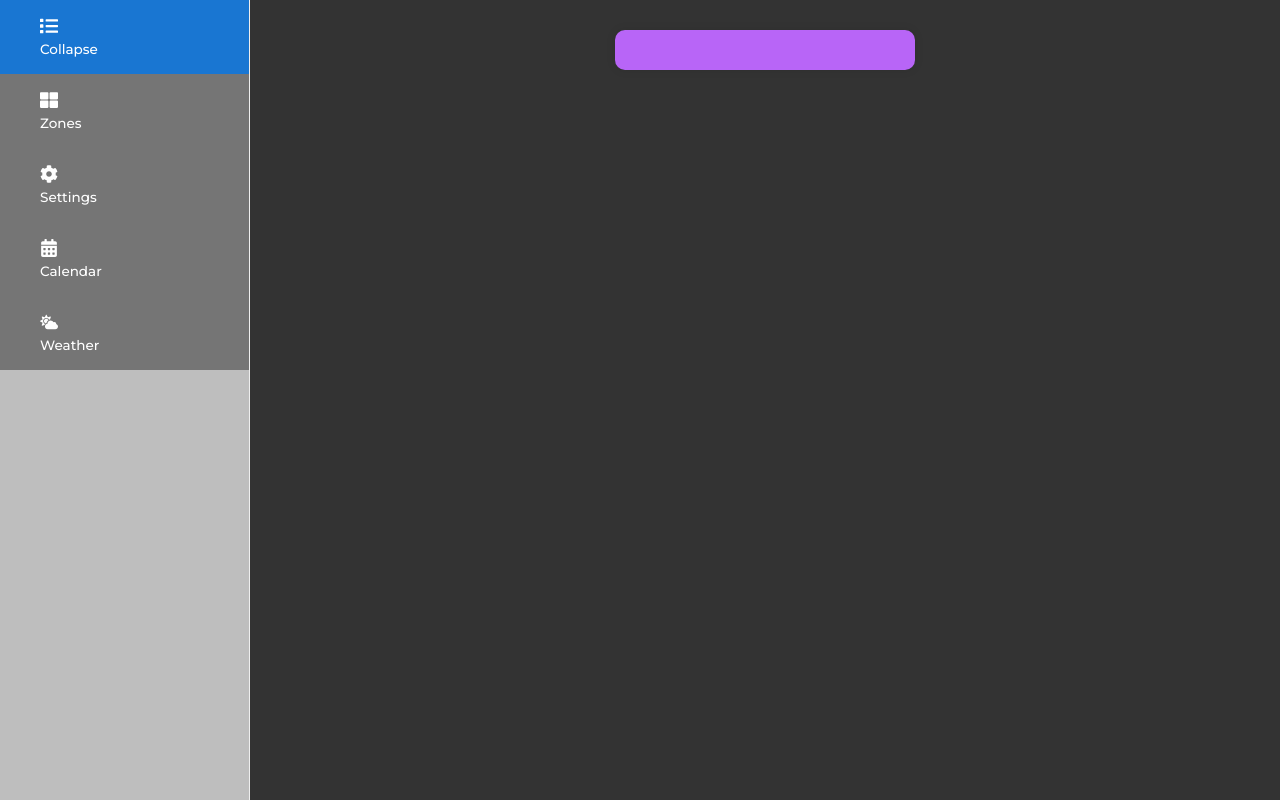
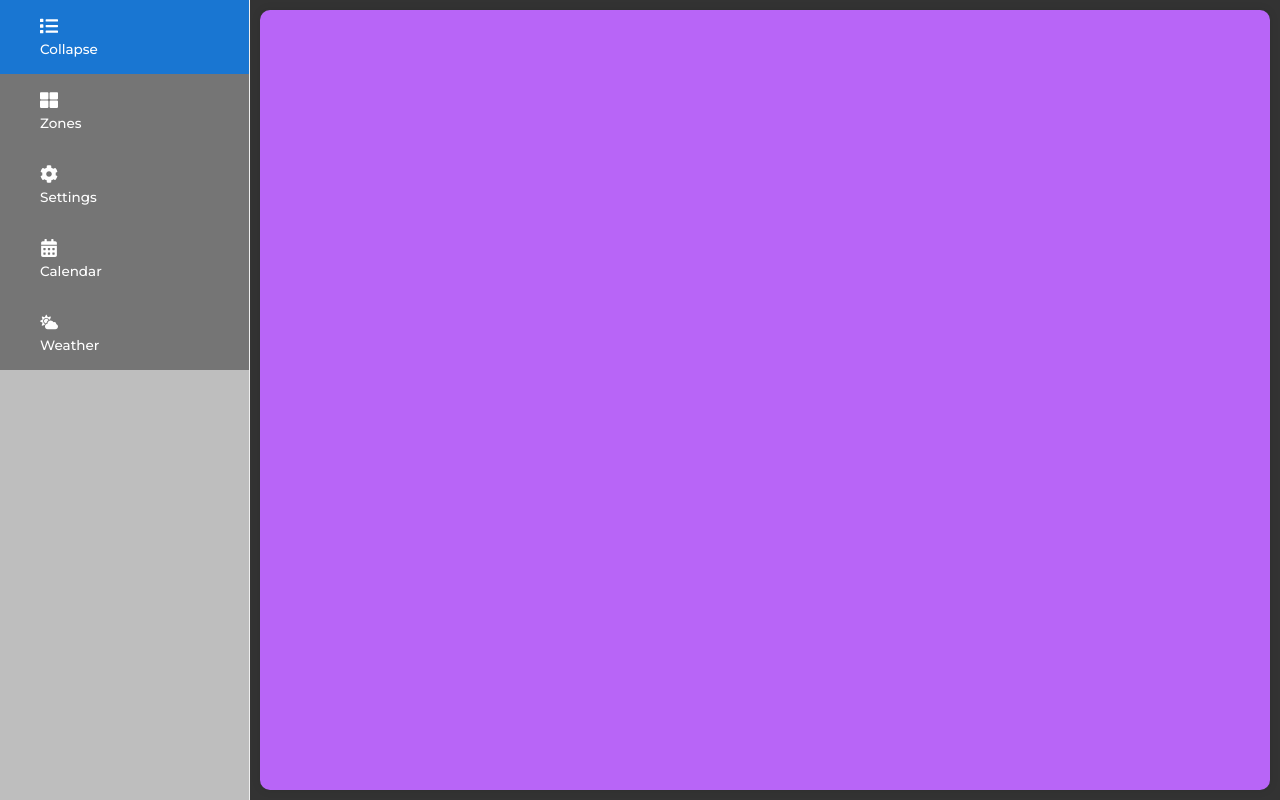
Before and after one commit to Leonline-dotcom/SmartIrrigationSystem, a React (Vite) app in the folder client/: page /weather in a window 1280 px wide. Built offline with nearby package versions, Linux system fonts and the light colour scheme; no server answers.

Commit message:
made the weather css dynamic

```diff
--- a/client/src/Components/Weather Display/Weather.css
+++ b/client/src/Components/Weather Display/Weather.css
@@ -1,9 +1,14 @@
+/* Updated CSS */
 .weather_module {
     background-color: #b865f7;
     border-radius: 10px;
     padding: 20px;
-  width: 300px;
-  margin: 20px auto;
+    width: 100%; /* Set width to 100% */
+    height: 100%; /* Set height to 100% */
+    display: flex; /* Use flexbox */
+    flex-direction: column; /* Arrange children vertically */
+    justify-content: center; /* Center content vertically */
+    align-items: center; /* Center content horizontally */
     text-align: center;
     box-shadow: 0px 0px 10px rgba(0, 0, 0, 0.1);
   }
@@ -21,7 +26,5 @@
 
   .description {
     font-size: 18px;
-  color: #666;
+    color: #ffffff;
   }
-
-/* Optionally, you can add more styles as needed */
```
Lines whose indentation alone changed are shown as unchanged.
